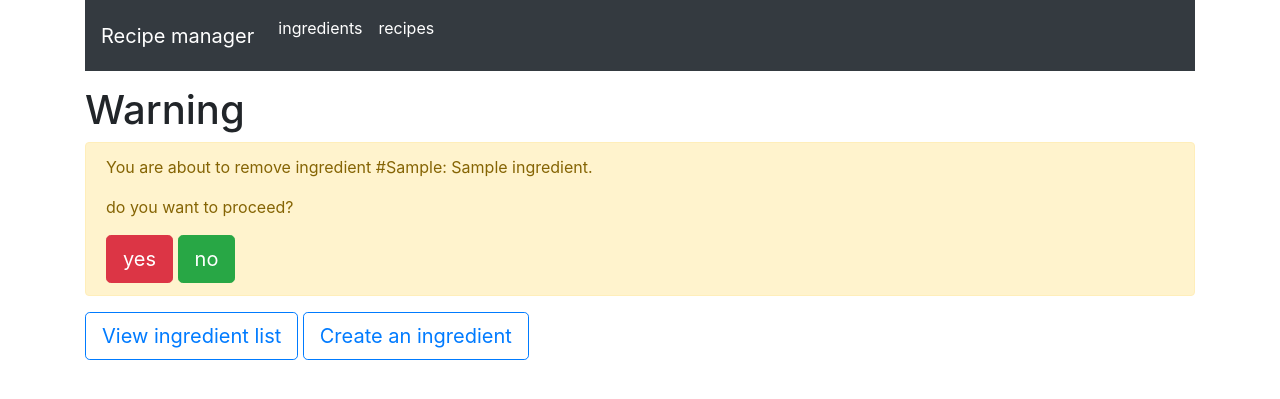
After one commit to barsand/django-recipe-manager, a Django app: a page that uses src/recipemanager/templates/recipemanager/base.html in a window 1280 px wide. The commit adds this page. Shown: the top 399 px of the page. Run offline with Django 3.2, Linux system fonts and the light colour scheme; tables that the repository leaves empty hold one stand-in row (values such as "Sample post"); some libraries are stand-ins or nearby versions.

Commit message:
Added ingredient deletion confirmation feature

```diff
--- a/src/recipemanager/controllers.py
+++ b/src/recipemanager/controllers.py
@@ -66,9 +66,21 @@ class IngredientManager():
             else:
                 return render(request, 'recipemanager/ingredient_edit.html', {'success': 'Nothing changed!'})
 
+    def confirm_delete(request, ingredient_id):
+        ingredient = Ingredient.objects.filter(ean=ingredient_id)[0]
+        listings = RecipeListing.objects.filter(ingredient=ingredient)
+        return render(request, 'recipemanager/ingredient_confirm_delete.html',
+                {'ingredient': ingredient, 'listings': listings})
+
     def delete(request, ingredient_id):
+        ingredient = Ingredient.objects.filter(ean=ingredient_id)[0]
+        listings = RecipeListing.objects.filter(ingredient=ingredient)
+        for l in listings:
+            l.recipe.cost -= l.ingredient_quantity / l.ingredient.amount * l.ingredient.price
+            l.recipe.save()
+            l.delete()
         try:
-            Ingredient.objects.filter(ean=ingredient_id)[0].delete()
+            ingredient.delete()
             return render(request, 'recipemanager/ingredient_delete.html', {
                 'success': 'Sucessfully deleted ingredient #%s.' % ingredient_id})
         except Exception as exp:
--- a/src/recipemanager/templates/recipemanager/base.html
+++ b/src/recipemanager/templates/recipemanager/base.html
@@ -14,6 +14,12 @@
         <link rel="stylesheet" type="text/css" href="https://cdn.datatables.net/1.10.20/css/jquery.dataTables.css">
 
         {% block head %} {% endblock %}
+
+        <style>
+        div {
+            margin-bottom: 15px;
+        }
+        </style>
 
         <title> {% block title %} {% endblock %} </title>
     </head>
--- /dev/null
+++ b/src/recipemanager/templates/recipemanager/ingredient_confirm_delete.html
@@ -0,0 +1,53 @@
+{% extends 'recipemanager/base.html' %}
+
+{% block title %}
+    Edit ingredient
+{% endblock %}
+
+
+{% block body %}
+
+<h1>Warning</h1>
+
+<div class="alert alert-warning" role="alert">
+    <p>You are about to remove ingredient #{{ ingredient.ean }}: {{ ingredient.name }}.</p>
+
+    {% if listings %}
+        <p>The following recipes use this ingredients and will be affected:</p>
+        {% for l in listings %}
+            <p>- {{ l.recipe.name }}</p>
+        {% endfor  %}
+    {% endif %}
+
+    <p>do you want to proceed?</p>
+    <a href="{% url 'recipemanager:ingredient_delete' ingredient_id=ingredient.ean %}"
+       class="btn btn-danger btn-lg"
+       role="button"
+       aria-pressed="true">
+        yes
+    </a>
+    <a href="{% url 'recipemanager:ingredient_list' %}"
+       class="btn btn-success btn-lg"
+       role="button"
+       aria-pressed="true">
+       no
+    </a>
+
+</div>
+
+
+<a href="{% url 'recipemanager:ingredient_list' %}"
+   class="btn btn-outline-primary btn-lg"
+   role="button"
+   aria-pressed="true">
+    View ingredient list
+</a>
+
+<a href="{% url 'recipemanager:ingredient_create' %}"
+   class="btn btn-outline-primary btn-lg"
+   role="button"
+   aria-pressed="true">
+    Create an ingredient
+</a>
+
+{% endblock %}
--- a/src/recipemanager/templates/recipemanager/ingredient_list.html
+++ b/src/recipemanager/templates/recipemanager/ingredient_list.html
@@ -42,7 +42,7 @@
                     </a>
                 </td>
                 <td>
-                    <a href="{% url 'recipemanager:ingredient_delete' ingredient_id=i.ean %}">
+                    <a href="{% url 'recipemanager:ingredient_confirm_delete' ingredient_id=i.ean %}">
                         <i class="fa fa-trash"></i>
                     </a>
                 </td>
--- a/src/recipemanager/urls.py
+++ b/src/recipemanager/urls.py
@@ -11,6 +11,8 @@ urlpatterns = [
     path('ingredient/create/', views.ingredient_create, name='ingredient_create'),
     path('ingredient/<str:ingredient_id>/edit/', views.ingredient_edit,
          name='ingredient_edit'),
+    path('ingredient/<str:ingredient_id>/confirm_delete/', views.ingredient_confirm_delete,
+         name='ingredient_confirm_delete'),
     path('ingredient/<str:ingredient_id>/delete/', views.ingredient_delete,
          name='ingredient_delete'),
 
--- a/src/recipemanager/views.py
+++ b/src/recipemanager/views.py
@@ -16,6 +16,10 @@ def ingredient_create(request):
 
 def ingredient_edit(request, ingredient_id):
     return IngredientManager.edit(request, ingredient_id)
+
+
+def ingredient_confirm_delete(request, ingredient_id):
+    return IngredientManager.confirm_delete(request, ingredient_id)
 
 
 def ingredient_delete(request, ingredient_id):
```
